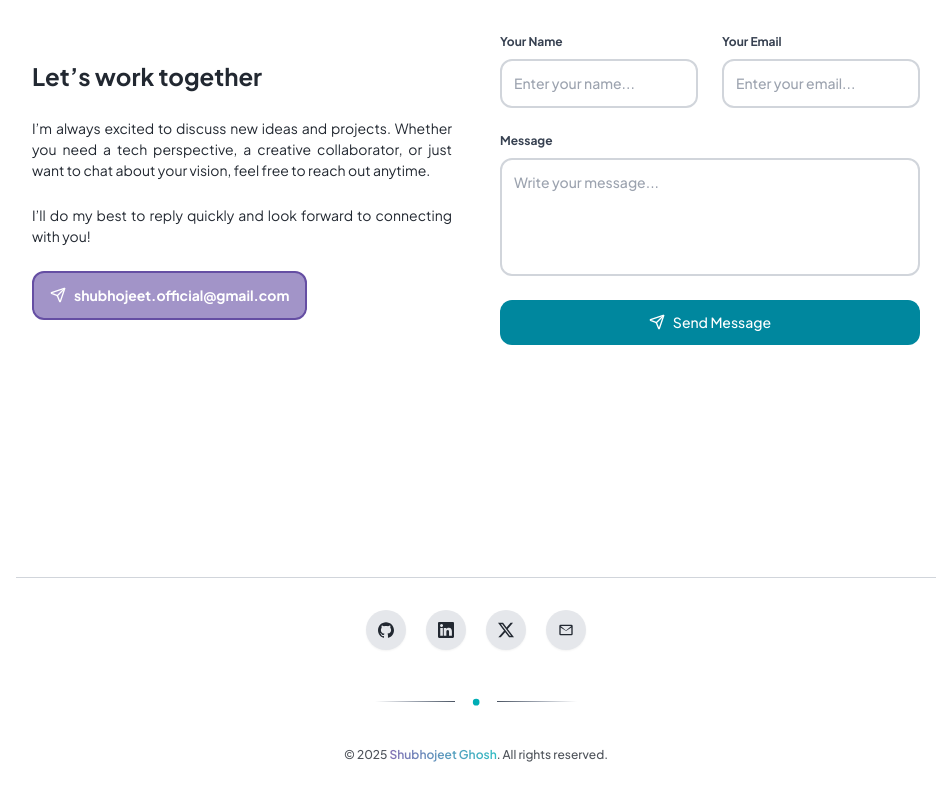
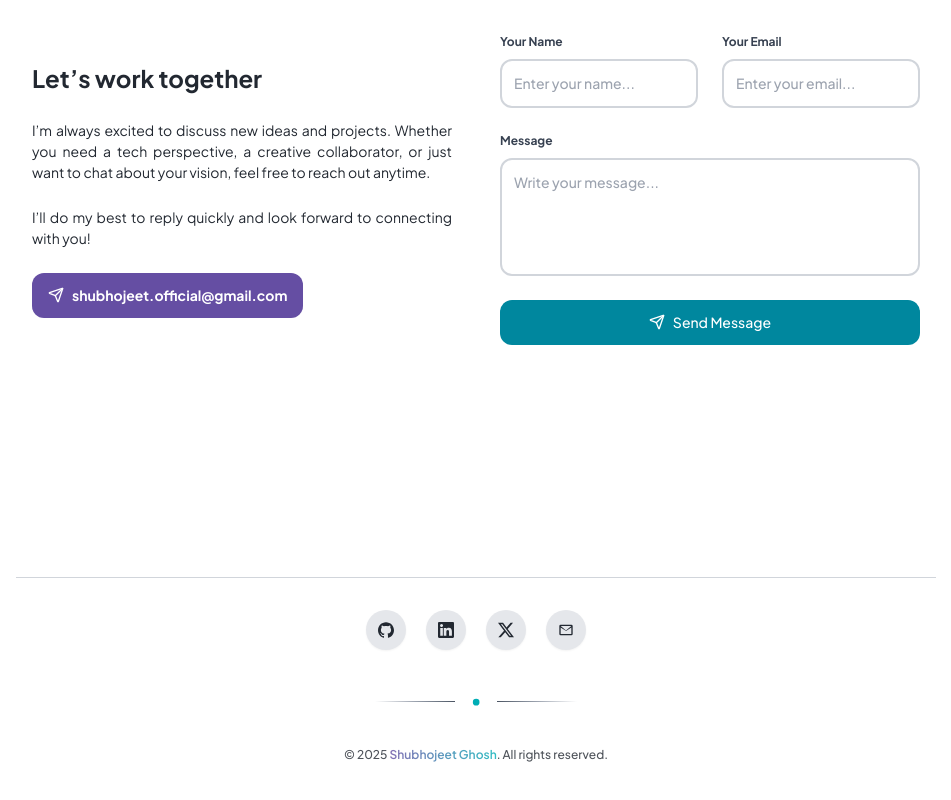
Before and after one commit to Shubhojeet-Ghosh/sgdevstudio, a Next.js app: page / in a window 1280 px wide. Shown: the part 1723-2523 px from the top of the page, without its empty margins (164-1115 px from the left). Built offline with nearby package versions, Linux system fonts and the light colour scheme; no server answers.

Commit message:
Update LeftContactSection styles to improve button hover effect by adjusting background color order for better visual feedback.

```diff
--- a/src/components/ContactMe/LeftContactSection.tsx
+++ b/src/components/ContactMe/LeftContactSection.tsx
@@ -21,7 +21,7 @@ export default function LeftContactSection() {
       <div className="flex items-center justify-start">
         <Link
           href="mailto:shubhojeet.official@gmail.com "
-          className="px-[16px] py-[12px] rounded-[12px] bg-gradientpurple/60 border-[2px] border-gradientpurple hover:bg-gradientpurple text-[14px] font-[700] text-white flex items-center justify-center gap-2 transition-all duration-300 "
+          className="px-[16px] py-[12px] rounded-[12px] bg-gradientpurple hover:bg-gradientpurple/60 text-[14px] font-[700] text-white flex items-center justify-center gap-2 transition-all duration-300 "
         >
           <Send className="w-4 h-4" />
           shubhojeet.official@gmail.com
```
